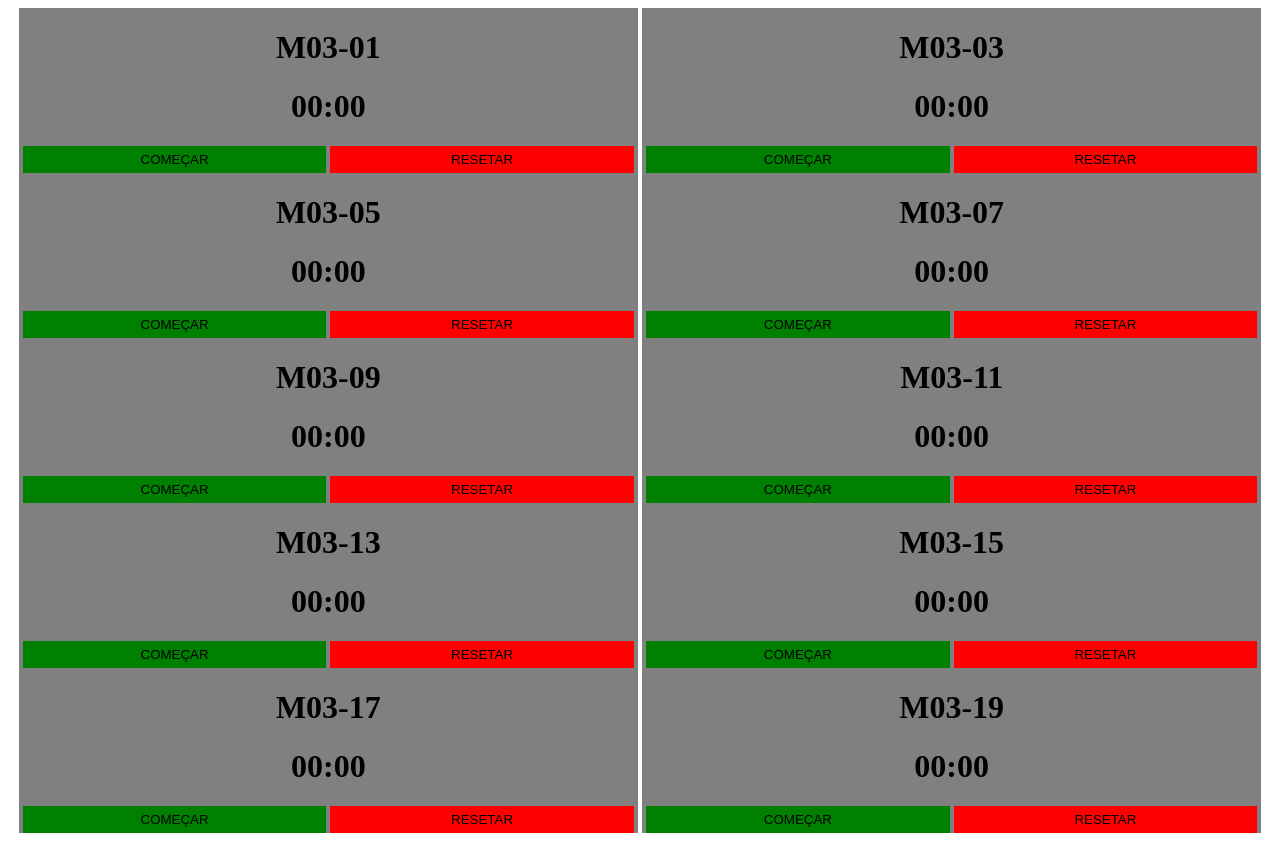
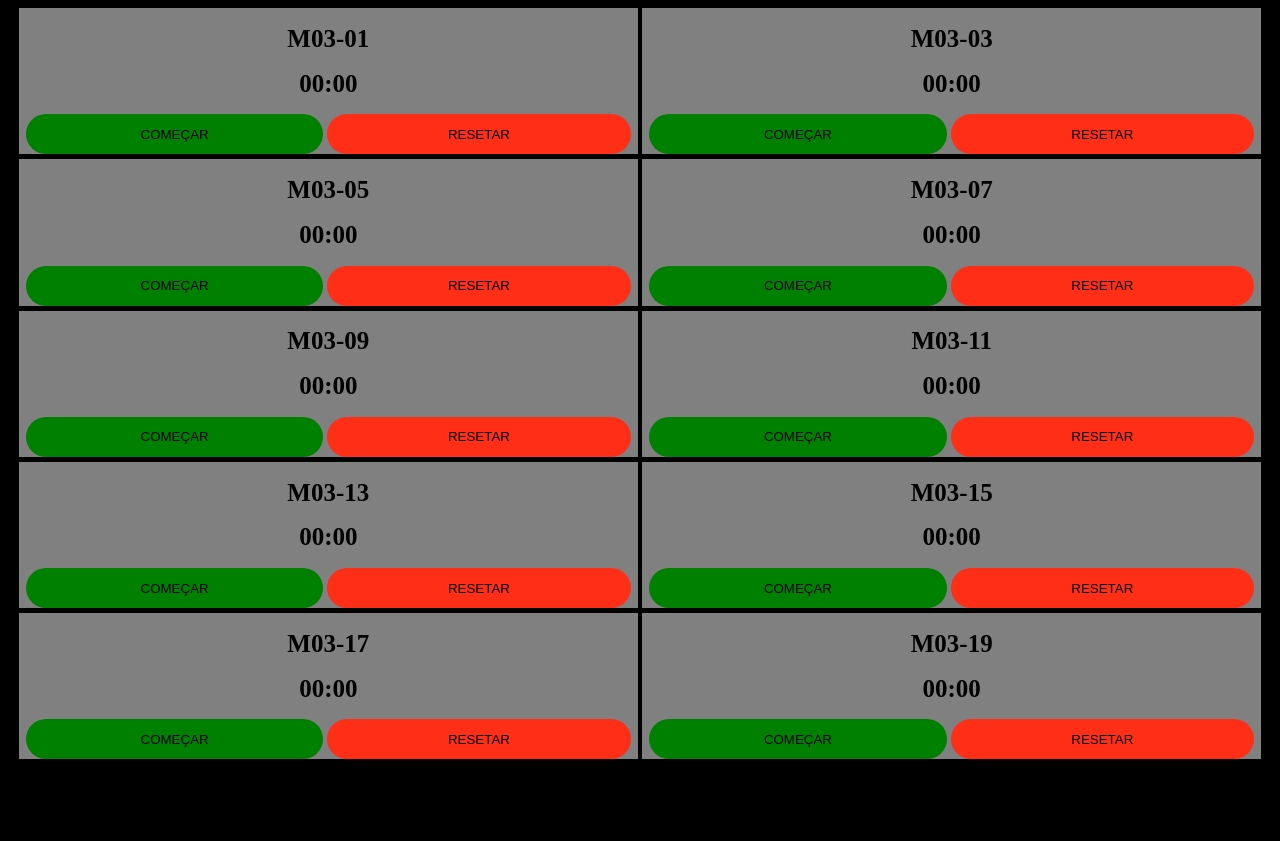
Before and after one commit to IJuniorjnr/Projeto-Shein, a plain HTML site: page index.html in a window 1280 px wide. After the commit the page ends 800 px from the top, so only its background shows below. Drawn offline with Linux system fonts and the light colour scheme.

Commit message:
Update style.css

```diff
--- a/style.css
+++ b/style.css
@@ -1,3 +1,12 @@
+*{
+  font-size: 10pxpx;
+}
+body{
+  background-color: black;
+}
+h1{
+  font-size: 25px;
+}
 div{
   text-align: center;
 }
@@ -5,19 +14,26 @@ button{
   height: 2em;
   width: 6em;
   border: none;
+  border-radius: 50px;
 }
 button:hover{
   cursor: pointer;
 }
+button.btn-start:active{
+  background-color: #00ff00;
+}
+button.btn-reset:active{
+  background-color: red;
+}
 .btn-start{
-  width: 49%;
+  width: 48%;
   background-color: green;
-  padding: 0;
-  margin: 0;
+  height: 40px;
 }
 .btn-reset{
   width: 49%;
-  background-color: red;
+  height: 40px;
+  background-color: #ff2e16;
 }
 #container{
   width: 100%;
@@ -27,4 +43,5 @@ button:hover{
   width: 49%;
   display: inline-block;
   background-color: gray;
+  margin-bottom: 5px;
 }
```
